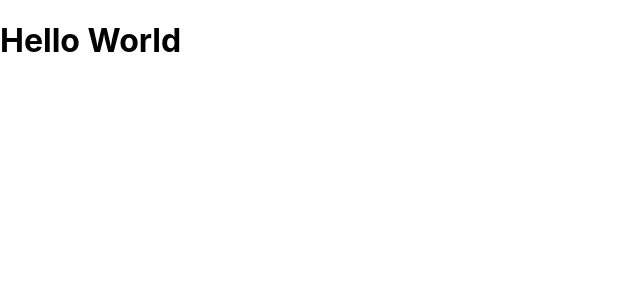
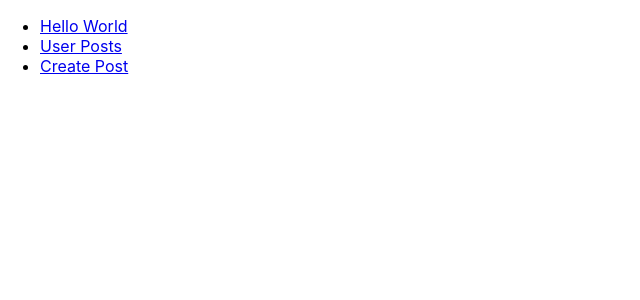
Before and after one commit to tatia-burdett/hello-world-app, a React (Create React App) app: page / in a window 1280 px wide. Shown: the top 300 px of the page, without its empty margins (0-640 px from the left). Built offline with nearby package versions, Linux system fonts and the light colour scheme.

Commit message:
create LandingPage and NavBar component

```diff
--- a/src/App.js
+++ b/src/App.js
@@ -1,6 +1,9 @@
 import React from 'react';
 import {Route, Link} from 'react-router-dom'
 import DATA from './data'
+
+import NavBar from './NavBar/NavBar'
+import LandingPage from './LandingPage/LandingPage'
 
 class App extends React.Component {
 
@@ -8,7 +11,12 @@ class App extends React.Component {
     console.log(DATA[0].nickname)
     return (
       <div>
-        <h1>Hello World</h1>
+        <nav>
+          <NavBar />
+        </nav>
+        <main>
+
+        </main>
       </div>
     )
   }
--- /dev/null
+++ b/src/LandingPage/LandingPage.js
@@ -0,0 +1,13 @@
+import React from 'react'
+
+class LandingPage extends React.Component {
+  render() {
+    return (
+      <div>
+        <h1>Hello Landing Page</h1>
+      </div>
+    )
+  }
+}
+
+export default LandingPage
--- /dev/null
+++ b/src/NavBar/NavBar.js
@@ -0,0 +1,23 @@
+import React from 'react'
+
+class NavBar extends React.Component {
+  render() {
+    return (
+      <div>
+        <ul class='nav-links'>
+          <li>
+            <a href='index.html'>Hello World</a>
+          </li>
+          <li>
+            <a href='main.html'>User Posts</a>
+          </li>
+          <li>
+            <a href='form.html'>Create Post</a>
+          </li>
+        </ul>
+      </div>
+    )
+  }
+}
+
+export default NavBar
```
